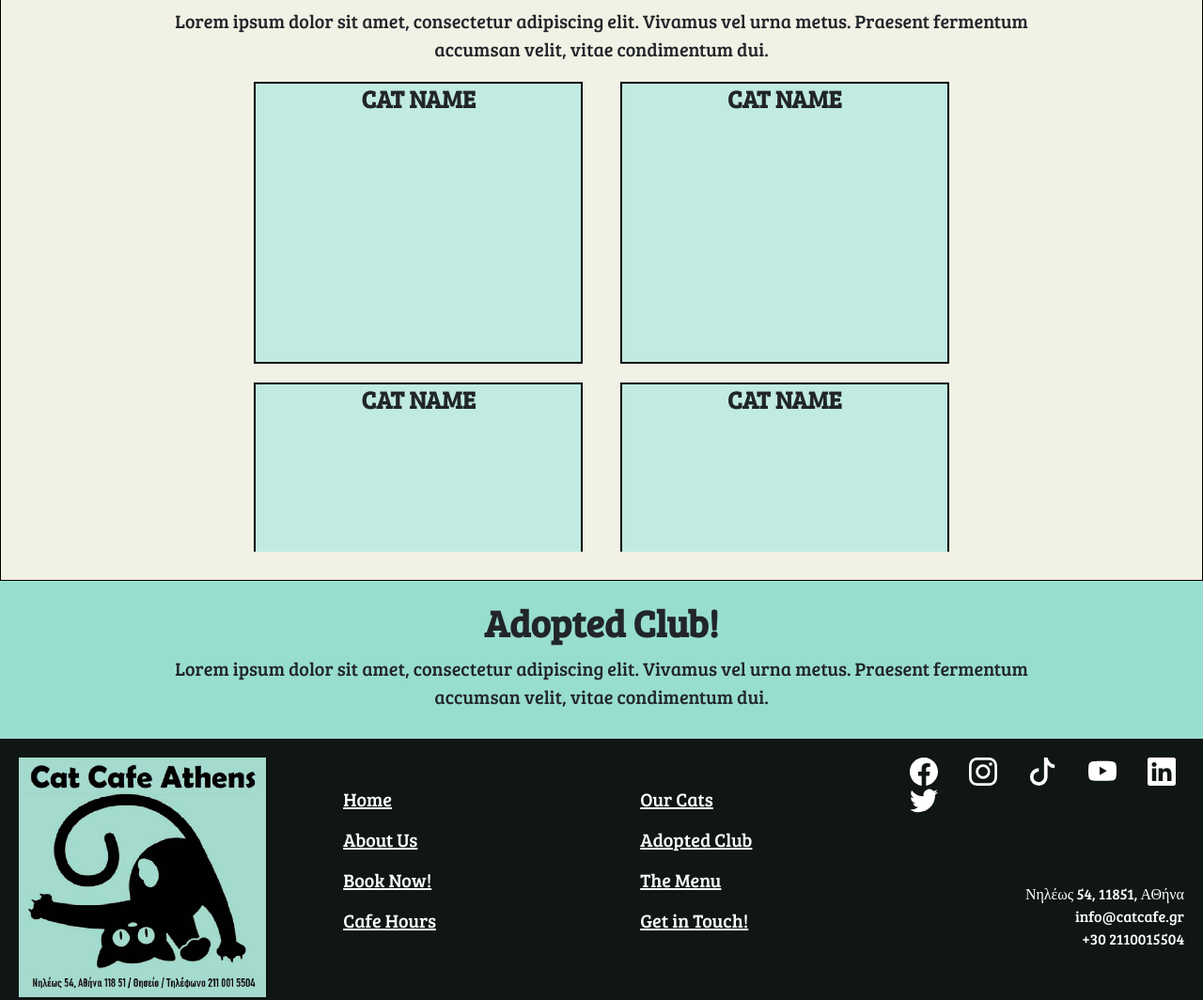
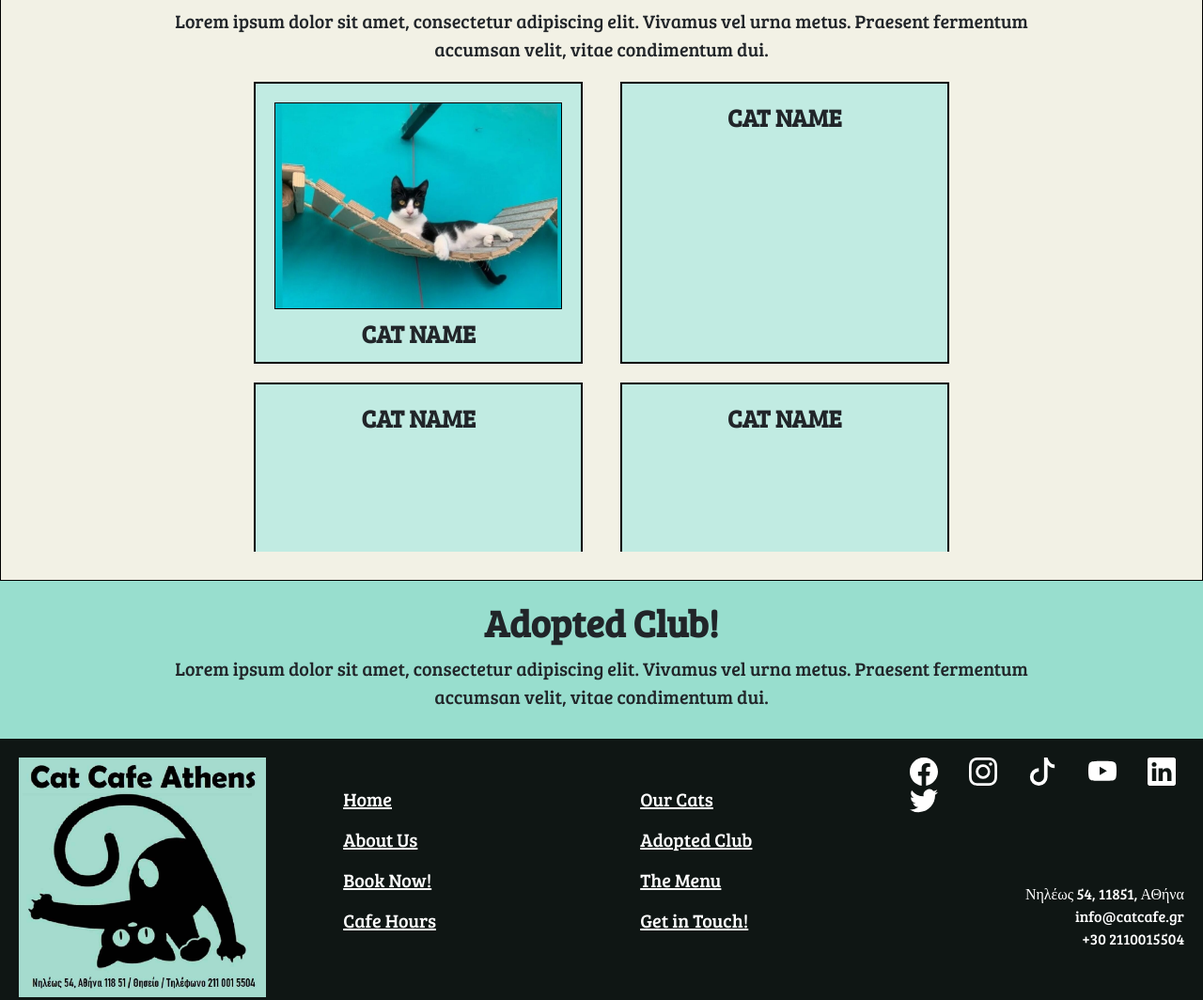
Before and after one commit to hayleemelia/Ayers_Haylee-ITC_4214_Midterm_Project, a website: page about.html in a window 1280 px wide. Shown: the part 1376-2440 px from the top of the page at 94% size. Drawn offline with nearby package versions, Linux system fonts and the light colour scheme.

Commit message:
working on second section of about page

```diff
--- a/about.html
+++ b/about.html
@@ -79,7 +79,9 @@
             <div class="container cat-card-container">
                 <div class="row">
                     <div class="col-md cat-card">
-                        <!--CAT CARD IMG-->
+                        <div class="cc-image">
+                            <img class="img-fluid" src="/images/catcafe-cat2.jpg" alt="A photograph of a cat from the cafe lying on a hammock.">
+                        </div>
                         <h2>CAT NAME</h2>
                     </div>
                     <div class="col-md cat-card">
@@ -109,7 +111,6 @@
                 </div>
             </div>
         </div>
-
     </div>
 
     <!-- (3.0) Adopted Club Section Header -->
--- a/styles.css
+++ b/styles.css
@@ -339,4 +339,17 @@ p {
     height: 300px;
     margin: 0 20px 20px 20px;
     border: solid 2px black;
+    padding: 20px;
 }
+
+.cc-image {
+    height: 220px;
+    overflow: hidden;
+    margin-bottom: 10px;
+}
+.cc-image img {
+    height: 100%;
+    width: 100%;
+    object-fit: cover;
+    border: solid 1px black;
+}
```
